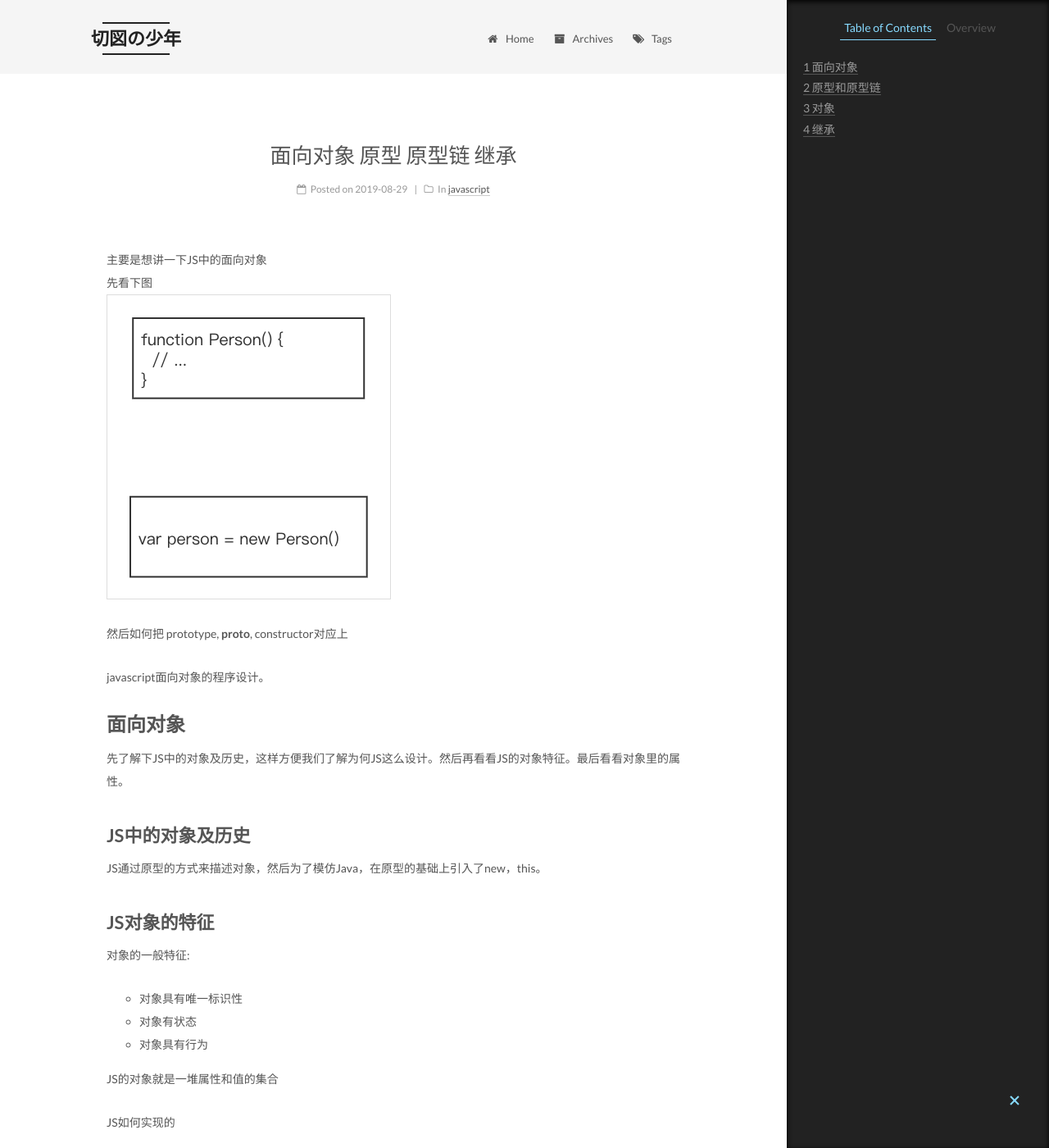
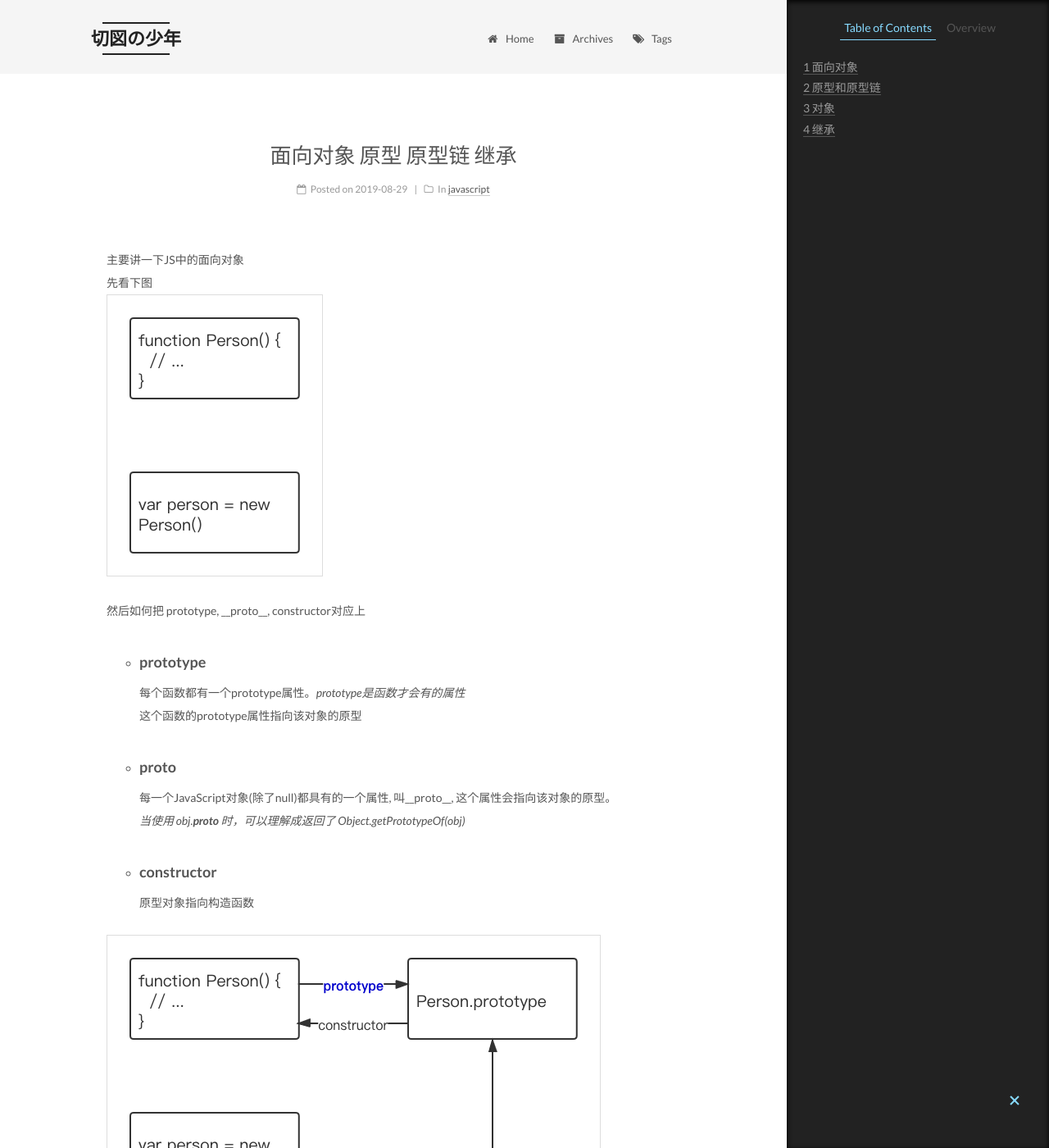
Before and after one commit to jianghaoran116/land, a Jekyll site: the page built from _posts/2019-08-29-js-extends.markdown, in a window 1280 px wide and 1400 px high. Shown: the whole window at 82% size. Built offline with Jekyll 4.4.1, drawn with Linux system fonts in a browser that asks for light colours; some of the changed text lies outside the part shown.

Commit message:
[FEAT] object里的图片

````diff
--- a/_posts/2019-08-29-js-extends.markdown
+++ b/_posts/2019-08-29-js-extends.markdown
@@ -6,10 +6,39 @@ categories: javascript
 tags: js
 ---
 
-主要是想讲一下JS中的面向对象
+主要讲一下JS中的面向对象
 先看下图
-![new function](https://raw.githubusercontent.com/jianghaoran116/land/gh-pages/_posts/image/object-1.png)
-然后如何把 prototype, __proto__, constructor对应上
+![](https://raw.githubusercontent.com/jianghaoran116/land/gh-pages/_posts/image/object-1.png)
+然后如何把 prototype, \__proto__, constructor对应上
+
+- #### prototype
+每个函数都有一个prototype属性。*prototype是函数才会有的属性*
+这个函数的prototype属性指向该对象的原型
+
+- #### __proto__
+每一个JavaScript对象(除了null)都具有的一个属性, 叫__proto__, 这个属性会指向该对象的原型。
+*当使用 obj.__proto__ 时，可以理解成返回了 Object.getPrototypeOf(obj)*
+
+- #### constructor
+原型对象指向构造函数
+
+![](https://raw.githubusercontent.com/jianghaoran116/land/gh-pages/_posts/image/object-2.png)
+
+``` javascript
+  function Person() {}
+  var person = new Person();
+  console.log(person.__proto__ === Person.prototype);
+```
+
+### 原型的原型
+![](https://raw.githubusercontent.com/jianghaoran116/land/gh-pages/_posts/image/object-3.png)
+
+## JS实现面向对象的方式选择的是原型系统
+
+
+
+
+
 
 javascript面向对象的程序设计。
 # 面向对象
````
Also changed, not shown: _posts/image/object-1.png, _posts/image/object-2.png (added), _posts/image/object-3.png (added).
